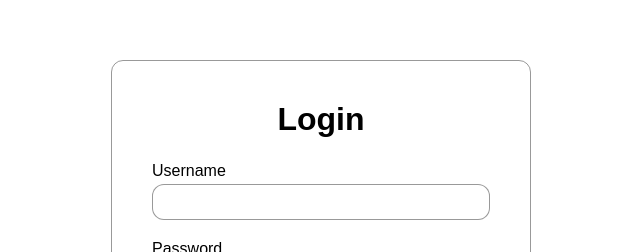
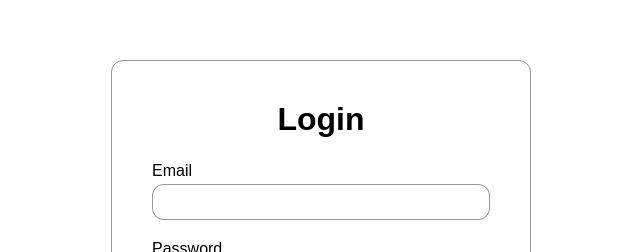
Before and after one commit to besti-hackathon-gruppe-2026/zb, a SvelteKit app in the folder frontend/: page /login in a window 1280 px wide. Shown: the part 174-426 px from the top of the page, without its empty margins (319-959 px from the left). Built offline with nearby package versions, Linux system fonts and the light colour scheme.

Commit message:
Added login functionality

```diff
--- /dev/null
+++ b/frontend/src/routes/login/+page.server.ts
@@ -0,0 +1,13 @@
+import type { Actions } from './$types';
+
+export const actions = {
+	login: async ({ cookies, request }) => {
+		const data = await request.formData();
+		const email = data.get('email');
+		const password = data.get('password');
+
+		console.log(email, password)
+
+		return { success: true };
+	}
+} satisfies Actions;
--- a/frontend/src/routes/login/+page.svelte
+++ b/frontend/src/routes/login/+page.svelte
@@ -2,15 +2,21 @@
 	<section class="login-card container">
 		<h1 class="title">Login</h1>
 
-		<form method="post">
+		<form method="POST" action="?/login">
 			<div class="form-field">
-				<label for="username">Username</label>
-				<input id="username" name="username" type="text" required autocomplete="username" />
+				<label for="email">Email</label>
+				<input id="email" name="email" type="text" required autocomplete="email" />
 			</div>
 
 			<div class="form-field">
 				<label for="password">Password</label>
-				<input id="password" name="password" type="password" required autocomplete="current-password" />
+				<input
+					id="password"
+					name="password"
+					type="password"
+					required
+					autocomplete="current-password"
+				/>
 			</div>
 
 			<button type="submit">Login</button>
```
Lines whose indentation alone changed are shown as unchanged.
